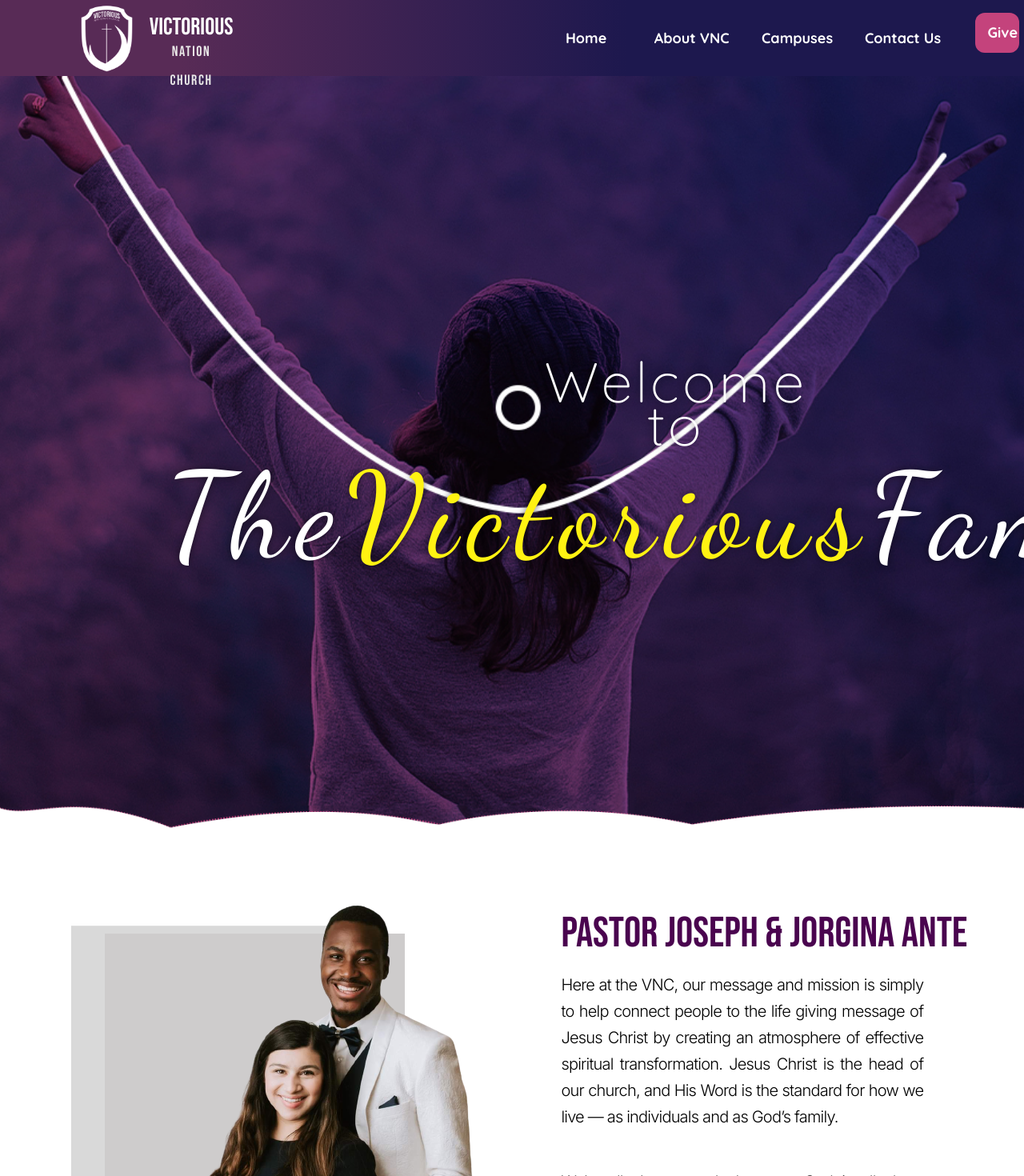
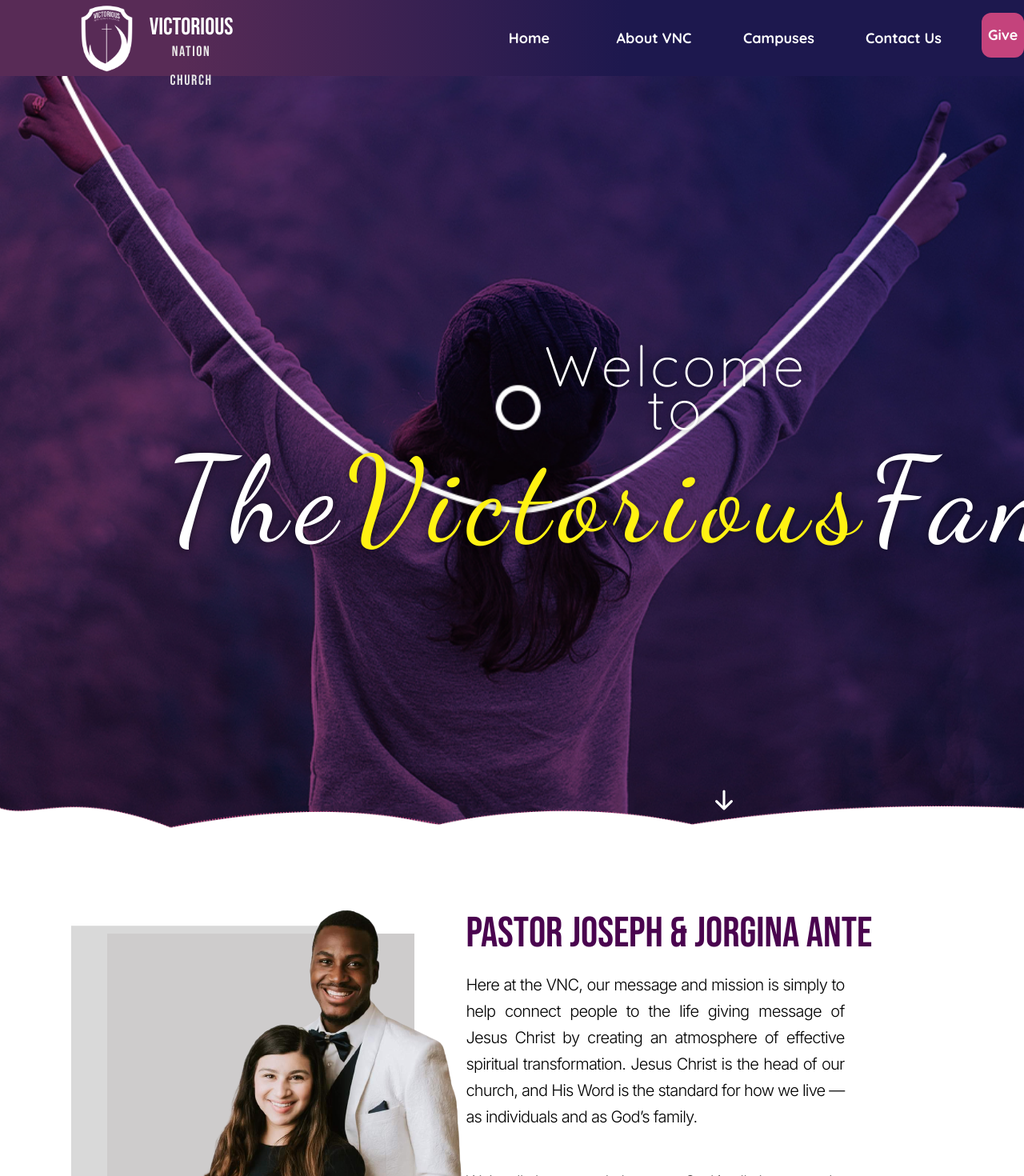
Before and after one commit to Hunchojoe19/VictoriousNation, a React (Create React App) app: page / in a window 1280 px wide. Shown: the top 1470 px of the page at 80% size. Built offline with nearby package versions, Linux system fonts and the light colour scheme.

Commit message:
worked code

```diff
--- a/src/components/give_page/givePage.css
+++ b/src/components/give_page/givePage.css
@@ -1,8 +1,11 @@
+@media screen and (min-width: 900px) {
 .givePage-main_container{
+    width: 100vw;
     height: 120vh;
 }
 .givePage-second_container{
     height: 100%;
+    width: 100%;
     background-image: url('./../assets/images/GivePage.png');
     background-size: cover;
 }
@@ -57,3 +60,4 @@
     justify-content: center;
     align-items: center;
 }
+}
--- a/src/components/landing_page/Landing.jsx
+++ b/src/components/landing_page/Landing.jsx
@@ -27,8 +27,8 @@ const Landing = () => {
                 <div style={{ height: '40%', width: '40%'}}></div>
                 <h3>The <span style={{ color: "#FFF212"}}>Victorious </span>Family</h3>
             </div>
-            <div style={{height: "200px"}}> </div>
-            <div style={{height: "200px"}}></div>
+
+            <div style={{height: "40vh"}}></div>
             <div className="icon">
                 <BsArrowDownShort size={50} style={{ color: "white", margin: '0 55rem', cursor: 'pointer'}}/>
             </div>
--- a/src/components/landing_page/landing.css
+++ b/src/components/landing_page/landing.css
@@ -1,5 +1,7 @@
+@media screen and (min-width: 900px) {
 #main-container{
     height: 120vh;
+    width: 100vw;
 }
 #second-container{
     height: 100%;
@@ -7,19 +9,18 @@
     background-size: cover;
 }
 .empty-container{
-    /* background-color: red; */
     width: 80vw;
     height: 200px;
 }
 .empty-write-up{
     width: 80vw;
-    height: 180px;
-    /* background-color: green; */
+    height: 20vh;
+
 }
 .main-write-up{
     width: 80vw;
     height: 200px;
-    /* background-color: white; */
+
     align-items: center;
     justify-content: center;
 }
@@ -66,3 +67,4 @@
     width: 60vw;
     height: 180px;
 }
+}
--- a/src/components/landing_page/picture.css
+++ b/src/components/landing_page/picture.css
@@ -1,12 +1,14 @@
+@media screen and (min-width: 900px) {
 .picture-container{
     height: 60vh;
-    /* background-color: black; */
+    width: 100vw;
     margin: -3rem 0;
+    background-image: url('../assets/images/VNC.png');
+    background-size: cover;
 }
 .picture-second{
     height: 100%;
-    background-image: url('../assets/images/VNC.png');
-    background-size: cover;
+    width: 100%;
 }
 .details-container{
     width: 100%;
@@ -15,16 +17,18 @@
     justify-content: space-between;
 }
 .image-cover{
-    margin: 10rem 8.2rem;
+    margin-top: 10rem;
+    margin-left: 8.4rem;
     background-color: rgb(206, 204, 204);
-    width: 29.3%;
+    width: 30%;
     height: 77%;
 }
 .image-cover img{
-    margin: -4.4rem 1rem;
+    margin-top: -4rem;
 }
 .about-vnc{
-    margin: 10rem 4rem;
+    margin: 10rem;
+    margin-left: 4rem;
     width: 50%;
     height: 74%;
 }
@@ -35,8 +39,6 @@
     font-size: 53px;
     line-height: 0px;
     width: 100%;
-    /* identical to box height, or 0% */
-
     display: flex;
     align-items: center;
     text-transform: uppercase;
@@ -51,8 +53,6 @@
     font-weight: 300;
     font-size: 20px;
     line-height: 33px;
-    /* or 189% */
-
     display: flex;
     align-items: center;
     text-align: justify;
@@ -63,3 +63,4 @@
 #paragraph{
     margin: 1rem 0;
 }
+}
--- a/src/components/nav_bar/navbar.css
+++ b/src/components/nav_bar/navbar.css
@@ -1,5 +1,6 @@
+@media screen and (min-width: 900px) {
 #navbar{
-    /* width: 99vw; */
+    width: 100vw;
     height: 95px;
     background: linear-gradient(90deg, #582B56 17.6%, #1D184E 61.22%);
     background-blend-mode: multiply;
@@ -49,7 +50,7 @@
     color: #e9e7e7;
 }
 .empty-div{
-    width: 40vw;
+    width: 30vw;
     height: 100%;
 }
 .menu-bars{
@@ -57,24 +58,23 @@
     margin: 0 1rem;
 }
 .menu-bars div{
+    display: flex;
     align-items: center;
     justify-content: center;
-    display: grid;
     cursor: pointer;
 }
-.menu-bars h4{
+.menu-bars div h4{
     font-family: 'Quicksand';
     font-style: normal;
     font-weight: 700;
     font-size: 18px;
     width: 100px;
     margin-right: 2rem;
-    justify-content: space-between;
-    /* identical to box height */
     align-items: center;
     justify-content: center;
     display: flex;
     color: #FFFFFF;
+    margin-left: 1.5rem;
 }
 .menu-bars div:hover {
     box-shadow: 30rem;
@@ -82,14 +82,13 @@
     transition: 0.3s ease-in-out;
 }
 .btn{
-    margin: 1rem -0.5rem;
-    width: 100px;
-    height: 100px;
-    /* display: flex; */
+    margin-top: 1rem;
+    width: 120px;
+    height: 80px;
 }
 .btn button{
-    width: 70%;
-    height: 50%;
+    width: 100%;
+    height: 70%;
     color: white;
     border: none;
     font-size: 18px;
@@ -101,6 +100,5 @@
     font-weight: 700;
     line-height: 16px;
     cursor: pointer;
-    padding: .5rem 1rem;
-    width: 80%;
 }
+}
--- a/src/components/reusable/footer/footer.css
+++ b/src/components/reusable/footer/footer.css
@@ -1,7 +1,8 @@
+@media screen and (min-width: 900px) {
 .footer-main-contaier{
    background: linear-gradient(90deg, #C4437C 7.4%, #4A044F 91.91%);
     background-blend-mode: darken;
-    width: 100%;
+    width: 100vw;
     height: 330px;
 }
 .footer-container{
@@ -156,3 +157,4 @@
 ::-ms-input-placeholder { /* Microsoft Edge */
   color: #d6baba;
 }
+}
--- a/src/components/second_page/SecondNextPage.jsx
+++ b/src/components/second_page/SecondNextPage.jsx
@@ -1,3 +1,4 @@
+
 import React from 'react'
 import './secondNextPage.css'
 import VNCLogo from './../assets/images/VNCLogo.png'
@@ -90,7 +91,7 @@ const SecondNextPage = () => {
                   <div className="upcoming-services-div">
                     <div style={{ width: '240px'}}/>
                     <div className="first-service-div">
-                      <div style={{height: '20px'}}></div>
+                      <div style={{height: '3%'}}></div>
                       <div className="div1">
                           <h2>This Month</h2>
                       </div>
@@ -137,9 +138,9 @@ const SecondNextPage = () => {
                       </div>
                       </div>
                     </div>
-                    <div style={{width: '50px'}}/>
+                    <div style={{width: '3%'}}/>
                     <div className="second-service-div">
-                      <div style={{height: '20px'}}></div>
+                      <div style={{height: '3%'}}></div>
                       <div className="div1">
                           <h2>This Month</h2>
                       </div>
@@ -180,9 +181,9 @@ const SecondNextPage = () => {
                       </div>
                       </div>
                     </div>
-                    <div style={{width: '50px'}}/>
+                    <div style={{width: '3%'}}/>
                     <div className="third-service-div">
-                      <div style={{height: '20px'}}></div>
+                      <div style={{height: '3%'}}></div>
                       <div className="div1">
                           <h2>This Month</h2>
                       </div>
@@ -227,9 +228,9 @@ const SecondNextPage = () => {
                       </div>
                       </div>
                     </div>
-                    <div style={{width: '50px'}}/>
+                    <div style={{width: '3%'}}/>
                     <div className="fourth-service-div">
-                      <div style={{height: '20px'}}></div>
+                      <div style={{height: '3%'}}></div>
                       <div className="div1">
                           <h2>This Month</h2>
                       </div>
@@ -275,7 +276,7 @@ const SecondNextPage = () => {
                     </div>
                   </div>
             </div>
-            <div style={{height: "50px"}}/>
+            <div style={{height: '10%'}}/>
             <Footer/>
         </div>
     </div>
--- a/src/components/second_page/secondNextPage.css
+++ b/src/components/second_page/secondNextPage.css
@@ -1,8 +1,11 @@
+@media screen and (min-width: 900px) {
 .secondNext-container{
     height: 60vh;
+    width: 100vw;
 }
 .secondNext-new-container{
     height: 100%;
+    width: 100%;
     margin: 0;
 }
 .secondpage-empty{
@@ -13,8 +16,8 @@
     display: flex;
 }
 .empty-divs-snp{
-    width: 250px;
-    height: 400px;
+    width: 15%;
+    height: 100%;
 
 }
 .first-card-snp{
@@ -292,3 +295,4 @@
 
     color: #161722;
 }
+}
--- a/src/components/second_page/secondPage.css
+++ b/src/components/second_page/secondPage.css
@@ -1,8 +1,10 @@
 .second-page-container{
     height: 120vh;
+    width: 100vw;
 }
 .second-page-details-container{
     height: 100%;
+    width: 100%;
     background-image: url('./../assets/images/secondPage.png');
     background-size: cover;
 }
@@ -26,14 +28,10 @@
     font-size: 90px;
     line-height: 99%;
     letter-spacing: 2px;
-    /* or 59px */
-
     display: flex;
     align-items: center;
     text-align: center;
-
     color: #FFFFFF;
-
     text-shadow: 0px 0px 10px rgba(0, 0, 0, 0.5);
 }
 .same-church h3 span{
@@ -45,14 +43,11 @@
     font-size: 90px;
     line-height: 99%;
     letter-spacing: 2px;
-    /* or 59px */
-
     display: flex;
     align-items: center;
     text-align: center;
     margin: 0 1.3rem;
     color: #FFF212;
-
     text-shadow: 0px 0px 10px rgba(0, 0, 0, 0.5);
 }
 .different-location{
@@ -67,8 +62,6 @@
     font-size: 90px;
     line-height: 99%;
     letter-spacing: 2px;
-    /* or 59px */
-
     display: flex;
     align-items: center;
     text-align: center;
```
